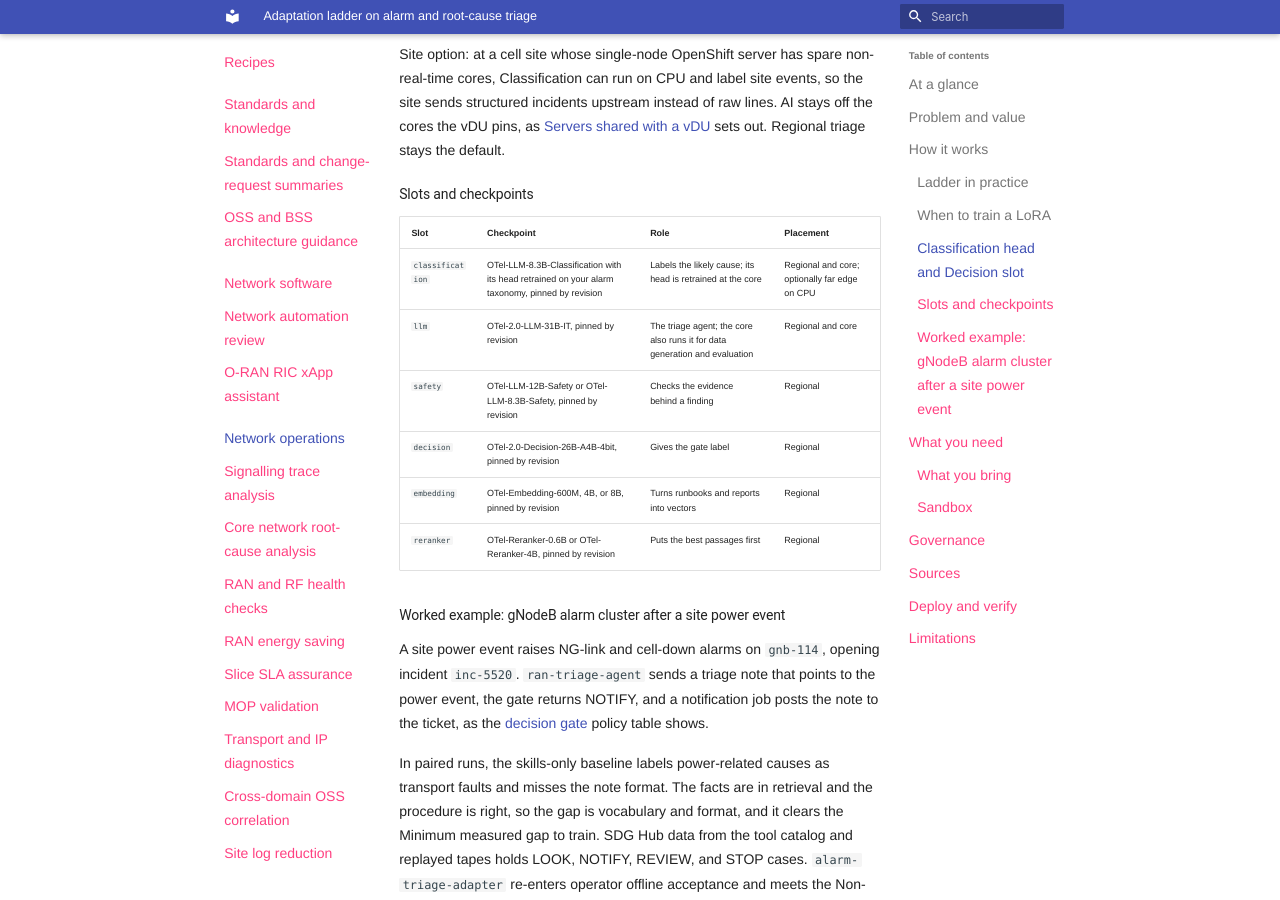
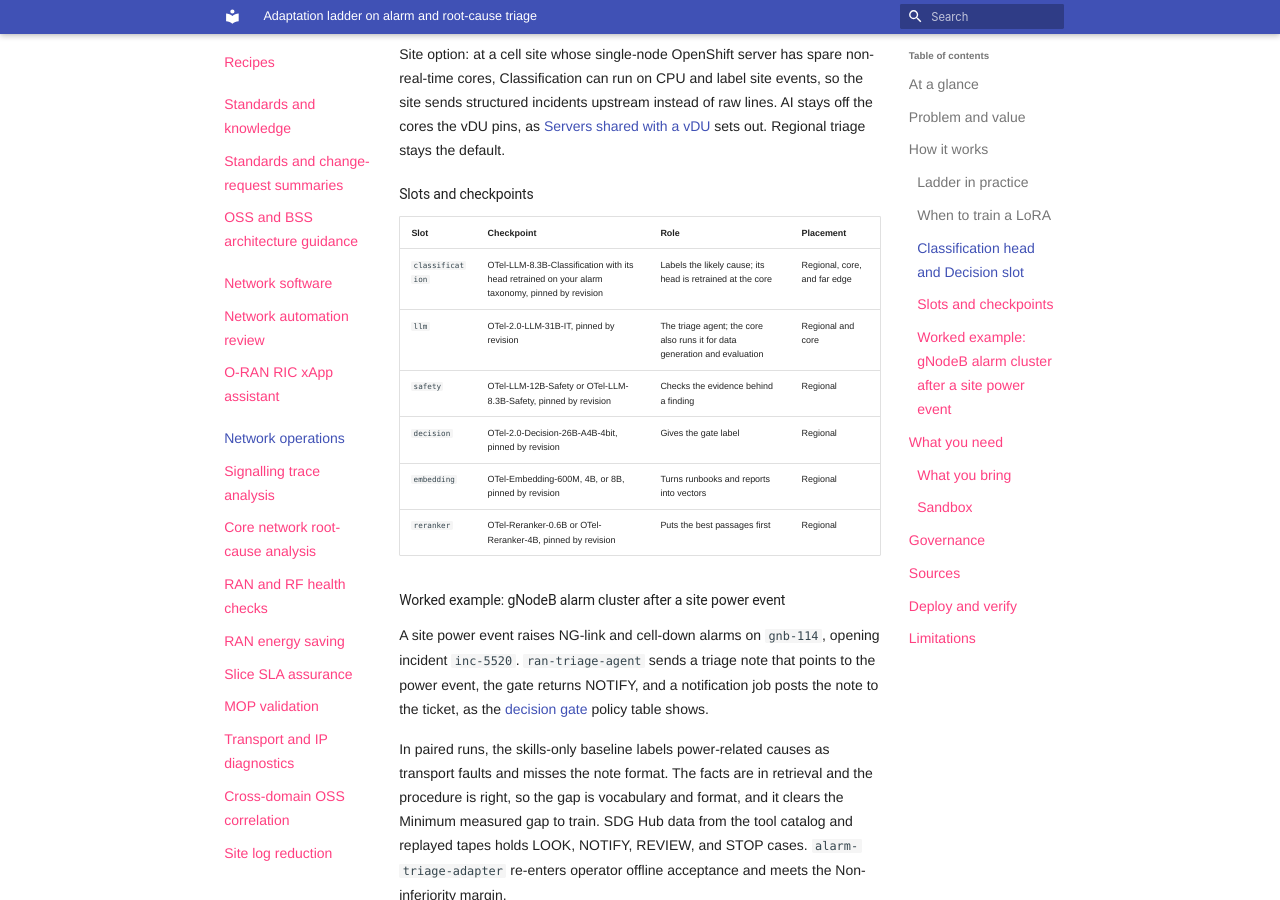
Before and after one commit to ravisharma5/otel-telco-blueprints, an MkDocs documentation site: the page built from catalog/network-operations/alarm-triage-adaptation/README.md, in a window 1280 px wide and 900 px high, scrolled down 3740 px. Built offline with MkDocs 1.6.1 and Material for MkDocs 9.7.7, drawn with Linux system fonts in a browser that asks for light colours; nearby versions of some CDN libraries; library files that are not in the unit come from our copies.

Commit message:
fix(catalog): state far-edge placement in the slots table and the Placement bullet
- Alarm triage: classification placement lists regional, core, and far edge; lowercase after the colon in the far-edge note
- Site log reduction: add the Placement bullet that matches its front matter
- Placement table parser accepts a serial comma before the last tier

```diff
--- a/catalog/network-operations/alarm-triage-adaptation/README.md
+++ b/catalog/network-operations/alarm-triage-adaptation/README.md
@@ -36,7 +36,7 @@ card:
   measures: ["Mean time to identify", "Incidents triaged without rework"]
   risk: "Every fix needs approval, and each new base model means retraining and re-checking."
 placement:
-  far-edge: {runs: ["classification"], note: "Optional: Classification on CPU labels site events at the cell site."}
+  far-edge: {runs: ["classification"], note: "Optional: classification on CPU labels site events at the cell site."}
   regional: {runs: ["llm-large", "classification", "safety", "decision", "embedding", "reranker"], note: "The triage agent, cause labels, retrieval, and the gate run here."}
   core: {runs: ["llm-large", "classification"], note: "Data generation, training, and evaluation for the adapter and Classification head run here."}
 ---
@@ -134,7 +134,7 @@ Site option: at a cell site whose single-node OpenShift server has spare non-rea
 
 | Slot | Checkpoint | Role | Placement |
 |---|---|---|---|
-| `classification` | OTel-LLM-8.3B-Classification with its head retrained on your alarm taxonomy, pinned by revision | Labels the likely cause; its head is retrained at the core | Regional and core; optionally far edge on CPU |
+| `classification` | OTel-LLM-8.3B-Classification with its head retrained on your alarm taxonomy, pinned by revision | Labels the likely cause; its head is retrained at the core | Regional, core, and far edge |
 | `llm` | OTel-2.0-LLM-31B-IT, pinned by revision | The triage agent; the core also runs it for data generation and evaluation | Regional and core |
 | `safety` | OTel-LLM-12B-Safety or OTel-LLM-8.3B-Safety, pinned by revision | Checks the evidence behind a finding | Regional |
 | `decision` | OTel-2.0-Decision-26B-A4B-4bit, pinned by revision | Gives the gate label | Regional |
```
Also changed, not shown: catalog/network-operations/site-log-reduction/README.md (+1 -0 lines), 1 other file.
